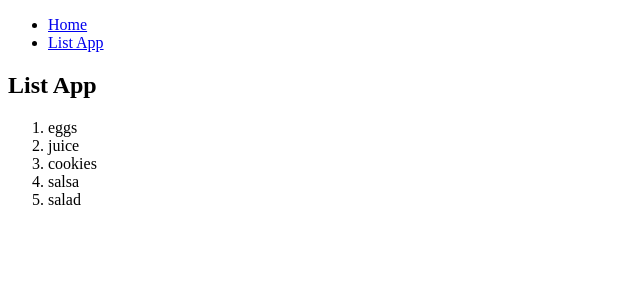
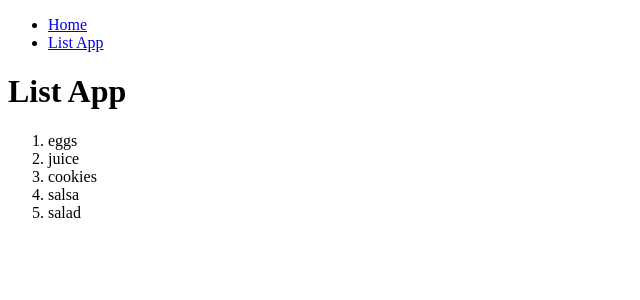
Before and after one commit to franco-ortega/workshop, a Next.js app: page /list in a window 1280 px wide. Shown: the top 300 px of the page, without its empty margins (0-640 px from the left). Built offline with nearby package versions, Linux system fonts and the light colour scheme.

Commit message:
change List App header back to h1

```diff
--- a/app/list/page.js
+++ b/app/list/page.js
@@ -16,7 +16,7 @@ export default function Home() {
 		<div>
 			<main>
 				<div>
-					<h2>List App</h2>
+					<h1>List App</h1>
 
 					<List list={sampleData} />
 				</div>
```
